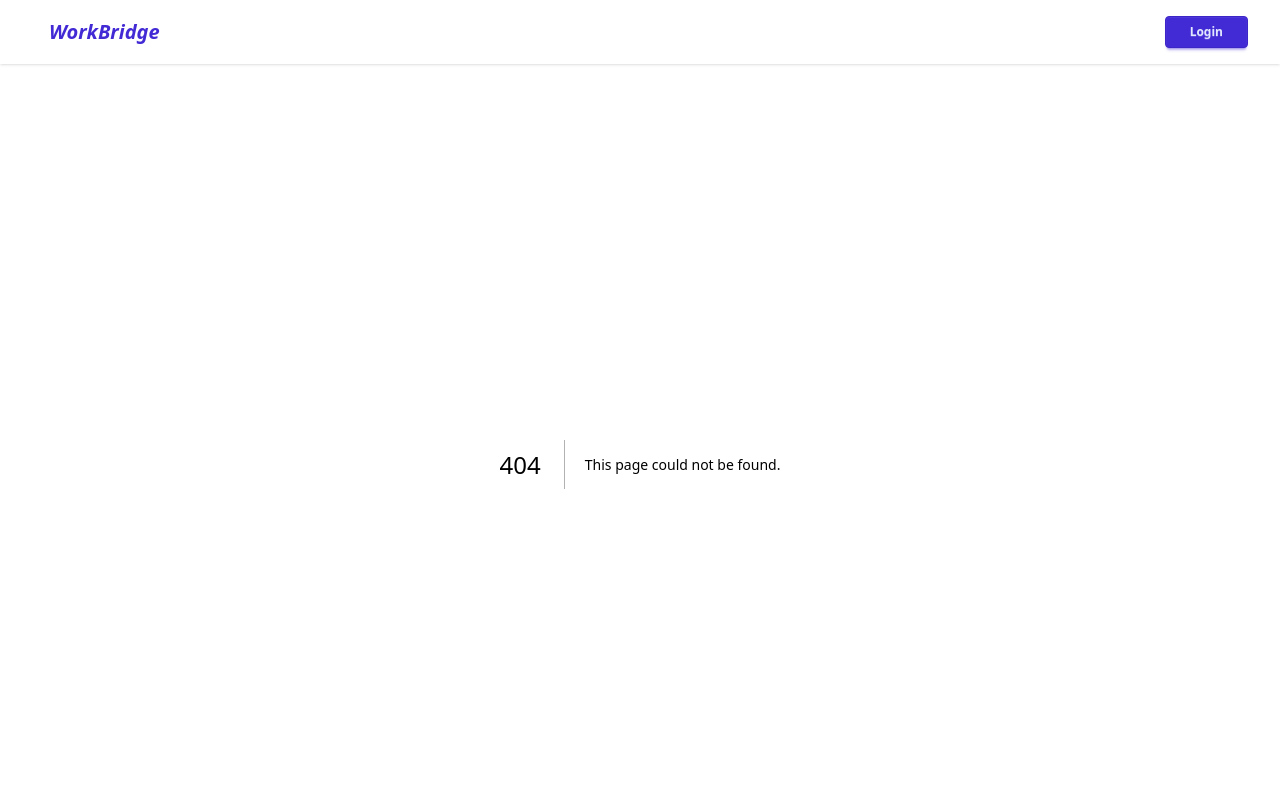
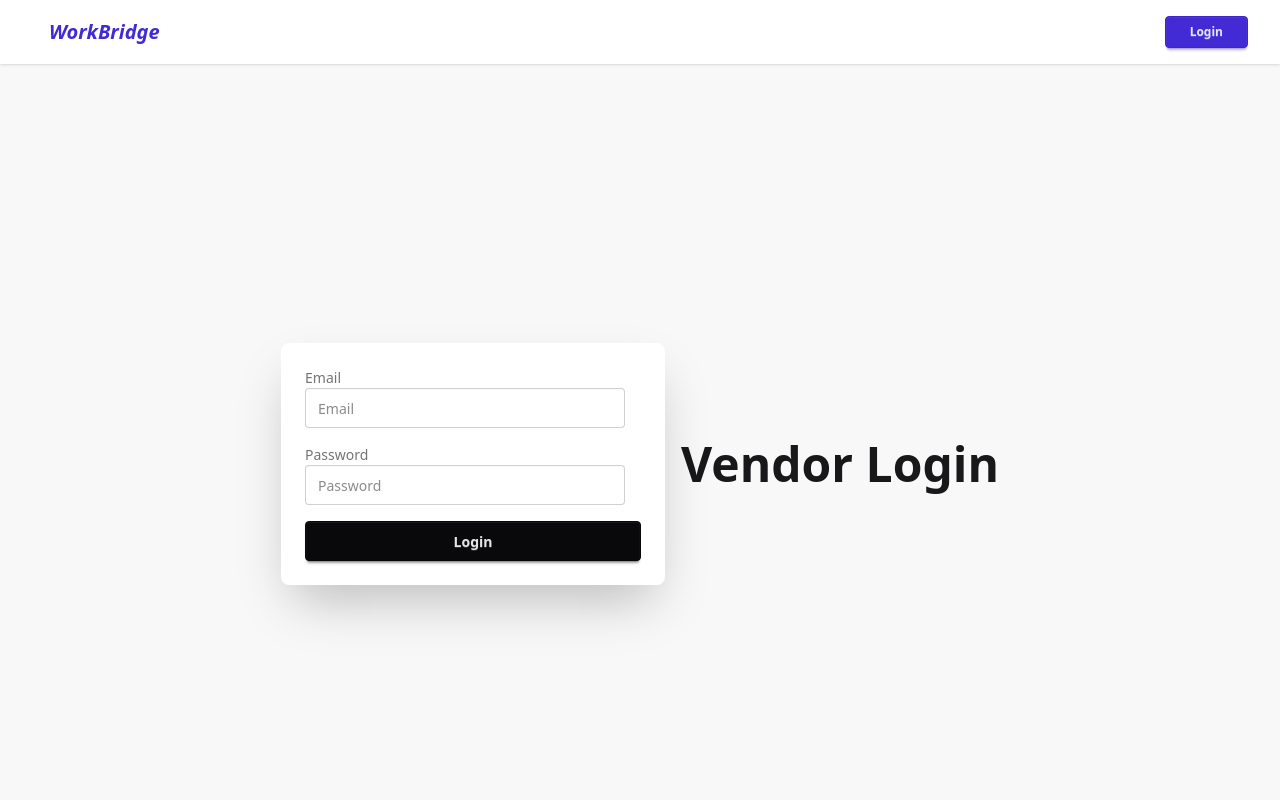
Before and after one commit to pritom-Das/WorkBridgeFrontEnd, a Next.js app: page /Vendors/login in a window 1280 px wide. Before the commit this address had no page. Shown: the top 800 px of the page. Built offline with nearby package versions, Linux system fonts and the light colour scheme.

Commit message:
pusher notification added

```diff
--- a/Components/Navbar.tsx
+++ b/Components/Navbar.tsx
@@ -95,32 +95,37 @@ export default function Navbar() {
           {links}
         </ul>
       </div>
-
+    {/* nav bar end secction ..............................................  */}
 <div className="navbar-end gap-2">
-        {/* --- Notification Bell Section --- */}
+  {/* --- 1. Notification Bell Section (Admin Only) --- */}
   {userRole && (userRole === "admin" || userRole === "super-admin") && (
     <div className="dropdown dropdown-end">
       <div tabIndex={0} role="button" className="btn btn-ghost btn-circle">
         <div className="indicator">
           <FaBell className="h-5 w-5" />
           {unreadCount > 0 && (
-                  <span className="badge badge-xs badge-primary indicator-item">{unreadCount}</span>
+            <span className="badge badge-xs badge-primary indicator-item">
+              {unreadCount}
+            </span>
           )}
         </div>
       </div>
-            <div tabIndex={0} className="mt-3 z-[1] card card-compact dropdown-content w-64 bg-base-100 shadow-xl border border-base-200">
+      <div
+        tabIndex={0}
+        className="mt-3 z-[50] card card-compact dropdown-content w-64 bg-base-100 shadow-xl border border-base-200"
+      >
         <div className="card-body">
           <h3 className="font-bold text-sm">Notifications</h3>
-                <div className="max-h-48 overflow-y-auto">
+          <div className="max-h-48 overflow-y-auto text-xs">
             {notifications.length > 0 ? (
               notifications.map((n, i) => (
-                      <div key={i} className="py-2 border-b border-base-100 last:border-0 text-xs">
+                <div key={i} className="py-2 border-b border-base-100 last:border-0">
                   <p className="font-semibold text-primary">{n.message}</p>
-                        <p className="opacity-70">By: {n.vendorName}</p>
+                  <p className="opacity-70 text-[10px]">By: {n.vendorName}</p>
                 </div>
               ))
             ) : (
-                    <p className="py-2 text-center opacity-50 text-xs">No new updates</p>
+              <p className="py-2 text-center opacity-50">No new updates</p>
             )}
           </div>
           <button
@@ -134,20 +139,52 @@ export default function Navbar() {
     </div>
   )}
 
+  {/* --- 2. User Info & Logout OR Login Dropdown --- */}
   {userRole ? (
     <div className="flex items-center gap-4">
       <div className="hidden md:block text-right">
-              <p className="text-[10px] opacity-50 font-bold uppercase tracking-widest">Role</p>
-              <p className={`text-xs font-bold ${userRole === 'super-admin' ? 'text-secondary' : 'text-primary'}`}>
+        <p className="text-[10px] opacity-50 font-bold uppercase tracking-widest">
+          Role
+        </p>
+        <p
+          className={`text-xs font-bold ${
+            userRole === "super-admin" ? "text-secondary" : "text-primary"
+          }`}
+        >
           {userRole.toUpperCase()}
         </p>
       </div>
-            <button onClick={handleLogout} className="btn btn-error btn-outline btn-sm">
+      <button
+        onClick={handleLogout}
+        className="btn btn-error btn-outline btn-sm"
+      >
         Logout
       </button>
     </div>
   ) : (
-          <Link href="/login" className="btn btn-primary btn-sm px-6">Login</Link>
+    /* --- 3. Multi-Login Dropdown --- */
+    <div className="dropdown dropdown-end">
+      <div tabIndex={0} role="button" className="btn btn-primary btn-sm px-6">
+        Login
+      </div>
+      <ul
+        tabIndex={0}
+        className="dropdown-content z-[50] menu p-2 shadow-2xl bg-base-100 rounded-box w-52 border border-base-200 mt-2"
+      >
+        <li className="menu-title text-xs uppercase opacity-50 px-4 py-2">
+          Choose Account Type
+        </li>
+        <li>
+          <Link href="/login">Admin Portal</Link>
+        </li>
+        <li>
+          <Link href="/vendor/login">Vendor Portal</Link>
+        </li>
+        <li>
+          <Link href="/customer/login">Customer Portal</Link>
+        </li>
+      </ul>
+    </div>
   )}
 </div>
     </div>
--- /dev/null
+++ b/app/Vendors/addservice/page.tsx
@@ -0,0 +1,7 @@
+export default function VendorAddServicePage() {
+  return (
+    <div>
+      <h1>Add Service Page for Vendors</h1>
+    </div>
+  );
+}
--- /dev/null
+++ b/app/Vendors/login/page.tsx
@@ -0,0 +1,112 @@
+"use client";
+
+import React, { useState } from "react";
+import axios from "axios";
+import { useRouter } from "next/navigation";
+
+export default function AdminLoginPage() {
+  const router = useRouter();
+
+  const [formData, setFormData] = useState({ email: "", password: "" });
+  const [errorMessage, setErrorMessage] = useState("");
+
+  // Handle input changes
+  const handleChange = (e: React.ChangeEvent<HTMLInputElement>) => {
+    setFormData({ ...formData, [e.target.name]: e.target.value });
+  };
+
+  // Simple frontend validation
+  const validateForm = () => {
+    const { email, password } = formData;
+    const emailRegex = /^[^\s@]+@[^\s@]+\.[^\s@]+$/;
+
+    if (!emailRegex.test(email)) {
+      return "Invalid email format";
+    }
+
+    if (password.length < 6) {
+      return "Password must be at least 6 characters";
+    }
+
+    return "";
+  };
+
+const handleSubmit = async (e: React.FormEvent) => {
+    e.preventDefault();
+
+    const validationError = validateForm();
+    if (validationError) {
+      setErrorMessage(validationError);
+      return;
+    }
+
+    try {
+      const res = await axios.post(
+        "http://localhost:3000/vendors/login",
+        {
+          email: formData.email.trim(),
+          password: formData.password.trim(),
+        },
+        {
+          withCredentials: true
+        }
+      );
+
+      console.log("Login successful:", res.data);
+
+      // 1. SAVE the role so the Navbar can find it
+      localStorage.setItem("userRole", res.data.role);
+
+      // 2. REDIRECT using window.location to force Navbar to refresh
+      window.location.href = "/Vendors/addservice";
+
+    } catch (error: any) {
+      setErrorMessage(
+        error.response?.data?.message || "Invalid email or password"
+      );
+    }
+  };
+
+  return (
+    <div className="hero bg-base-200 min-h-screen">
+      <div className="hero-content flex-col lg:flex-row-reverse">
+        <div className="text-center lg:text-left">
+          <h1 className="text-5xl font-bold">Vendor Login</h1>
+        </div>
+        <div className="card bg-base-100 w-full max-w-sm shadow-2xl">
+          <div className="card-body">
+            <form onSubmit={handleSubmit}>
+              <label className="label">Email</label>
+              <input
+                type="email"
+                name="email"
+                className="input"
+                placeholder="Email"
+                value={formData.email}
+                onChange={handleChange}
+              />
+
+              <label className="label mt-4">Password</label>
+              <input
+                type="password"
+                name="password"
+                className="input"
+                placeholder="Password"
+                value={formData.password}
+                onChange={handleChange}
+              />
+
+              {errorMessage && (
+                <p className="text-red-500 mt-2">{errorMessage}</p>
+              )}
+
+              <button type="submit" className="btn btn-neutral mt-4 w-full">
+                Login
+              </button>
+            </form>
+          </div>
+        </div>
+      </div>
+    </div>
+  );
+}
--- a/app/admin/add-admin/page.tsx
+++ b/app/admin/add-admin/page.tsx
@@ -3,6 +3,7 @@
 import React, { useState, useEffect } from 'react';
 import axios from 'axios';
 import Swal from 'sweetalert2';
+import { FaTrash } from 'react-icons/fa'; // Ensure react-icons is installed
 
 interface Admin {
   id: string;
@@ -17,7 +18,6 @@ export default function AdminManagement() {
   const [admins, setAdmins] = useState<Admin[]>([]);
   const [loading, setLoading] = useState(false);
 
-  // 1. Fetch all admins to show on the right side
   const fetchAdmins = async () => {
     try {
       const res = await axios.get('http://localhost:3000/admin/alladmins', { withCredentials: true });
@@ -31,53 +31,65 @@ export default function AdminManagement() {
     fetchAdmins();
   }, []);
 
-  // 2. Vanilla JS Validation Logic
+  // --- DELETE FUNCTIONALITY ---
+  const handleDelete = async (id: string, name: string, role: string) => {
+    // 1. Prevent deleting Super-Admins from the UI
+    if (role === 'super-admin') {
+      Swal.fire("Action Denied", "Super Admins cannot be deleted.", "warning");
+      return;
+    }
+
+    // 2. Confirmation Dialog
+    const result = await Swal.fire({
+      title: 'Are you sure?',
+      text: `You are about to remove ${name}. This action cannot be undone!`,
+      icon: 'warning',
+      showCancelButton: true,
+      confirmButtonColor: '#d33',
+      cancelButtonColor: '#3085d6',
+      confirmButtonText: 'Yes, delete it!'
+    });
+
+    if (result.isConfirmed) {
+      try {
+        await axios.delete(`http://localhost:3000/admin/delete/${id}`, { withCredentials: true });
+
+        Swal.fire("Deleted!", "The admin has been removed.", "success");
+        fetchAdmins(); // Refresh the list
+      } catch (err: any) {
+        Swal.fire("Error", err.response?.data?.message || "Failed to delete admin", "error");
+      }
+    }
+  };
+
   const validateForm = () => {
     const { name, password } = formData;
-
-    // Name: Letters and spaces only
     const nameRegex = /^[A-Za-z\s]+$/;
     if (!nameRegex.test(name)) {
       Swal.fire("Invalid Name", "Name must contain only letters and spaces", "error");
       return false;
     }
-
-    // Password: Min 6 chars
     if (password.length < 6) {
       Swal.fire("Short Password", "Password must be at least 6 characters long", "error");
       return false;
     }
-
-    // Password: 1 Uppercase and 1 Special Char
     const passwordRegex = /^(?=.*[A-Z])(?=.*[!@#$%^&*()_+{}\[\]:;<>,.?~\\/-]).*$/;
     if (!passwordRegex.test(password)) {
       Swal.fire("Weak Password", "Must contain at least one uppercase letter and one special character", "error");
       return false;
     }
-
     return true;
   };
 
-  // 3. Handle Form Submission
   const handleSubmit = async (e: React.FormEvent) => {
     e.preventDefault();
-
     if (!validateForm()) return;
-
     setLoading(true);
     try {
       await axios.post('http://localhost:3000/admin/create', formData, { withCredentials: true });
-
-      Swal.fire({
-        title: "Success!",
-        text: "Admin added successfully",
-        icon: "success",
-        timer: 1500,
-        showConfirmButton: false
-      });
-
-      setFormData({ name: '', email: '', password: '' }); // Reset form
-      fetchAdmins(); // Refresh the list on the right side
+      Swal.fire({ title: "Success!", text: "Admin added successfully", icon: "success", timer: 1500, showConfirmButton: false });
+      setFormData({ name: '', email: '', password: '' });
+      fetchAdmins();
     } catch (err: any) {
       Swal.fire("Error", err.response?.data?.message || "Failed to create admin", "error");
     } finally {
@@ -89,53 +101,25 @@ export default function AdminManagement() {
     <div className="p-6 lg:p-10 min-h-screen bg-base-200">
       <div className="max-w-7xl mx-auto grid grid-cols-1 lg:grid-cols-12 gap-8">
 
-        {/* LEFT SIDE: ADD ADMIN FORM (4 columns wide) */}
+        {/* LEFT SIDE: FORM */}
         <div className="lg:col-span-4">
-          <div className="card bg-base-100 shadow-xl">
+          <div className="card bg-base-100 shadow-xl border border-base-300">
             <div className="card-body">
               <h2 className="card-title text-2xl font-bold text-primary mb-4">Add Admin</h2>
               <form onSubmit={handleSubmit} className="space-y-4">
                 <div className="form-control">
                   <label className="label"><span className="label-text font-bold">Full Name</span></label>
-                  <input
-                    type="text"
-                    placeholder="John Doe"
-                    className="input input-bordered focus:input-primary"
-                    value={formData.name}
-                    onChange={(e) => setFormData({...formData, name: e.target.value})}
-                    required
-                  />
+                  <input type="text" placeholder="John Doe" className="input input-bordered focus:input-primary" value={formData.name} onChange={(e) => setFormData({...formData, name: e.target.value})} required />
                 </div>
-
                 <div className="form-control">
                   <label className="label"><span className="label-text font-bold">Email Address</span></label>
-                  <input
-                    type="email"
-                    placeholder="admin@workbridge.com"
-                    className="input input-bordered focus:input-primary"
-                    value={formData.email}
-                    onChange={(e) => setFormData({...formData, email: e.target.value})}
-                    required
-                  />
+                  <input type="email" placeholder="admin@workbridge.com" className="input input-bordered focus:input-primary" value={formData.email} onChange={(e) => setFormData({...formData, email: e.target.value})} required />
                 </div>
-
                 <div className="form-control">
                   <label className="label"><span className="label-text font-bold">Temporary Password</span></label>
-                  <input
-                    type="password"
-                    placeholder="••••••••"
-                    className="input input-bordered focus:input-primary"
-                    value={formData.password}
-                    onChange={(e) => setFormData({...formData, password: e.target.value})}
-                    required
-                  />
+                  <input type="password" placeholder="••••••••" className="input input-bordered focus:input-primary" value={formData.password} onChange={(e) => setFormData({...formData, password: e.target.value})} required />
                 </div>
-
-                <button
-                  type="submit"
-                  className={`btn btn-primary w-full mt-4 ${loading ? 'loading' : ''}`}
-                  disabled={loading}
-                >
+                <button type="submit" className={`btn btn-primary w-full mt-4 ${loading ? 'loading' : ''}`} disabled={loading}>
                   {loading ? 'Creating...' : 'Register Admin'}
                 </button>
               </form>
@@ -143,7 +127,7 @@ export default function AdminManagement() {
           </div>
         </div>
 
-        {/* RIGHT SIDE: ADMIN LIST (8 columns wide) */}
+        {/* RIGHT SIDE: TABLE */}
         <div className="lg:col-span-8">
           <div className="bg-base-100 rounded-2xl shadow-xl overflow-hidden border border-base-300">
             <div className="p-6 bg-base-100 border-b border-base-300 flex justify-between items-center">
@@ -159,14 +143,13 @@ export default function AdminManagement() {
                     <th>Email</th>
                     <th>Role</th>
                     <th>Joined</th>
+                    <th className="text-center">Actions</th>
                   </tr>
                 </thead>
                 <tbody>
                   {admins.map((admin) => (
                     <tr key={admin.id} className="hover">
-                      <td>
-                        <div className="font-bold">{admin.name}</div>
-                      </td>
+                      <td><div className="font-bold">{admin.name}</div></td>
                       <td className="text-sm opacity-70">{admin.email}</td>
                       <td>
                         <span className={`badge badge-sm ${admin.role === 'super-admin' ? 'badge-secondary' : 'badge-ghost'}`}>
@@ -176,13 +159,19 @@ export default function AdminManagement() {
                       <td className="text-xs">
                         {new Date(admin.created_at).toLocaleDateString()}
                       </td>
+                      <td className="text-center">
+                        {admin.role !== 'super-admin' && (
+                          <button
+                            onClick={() => handleDelete(admin.id, admin.name, admin.role)}
+                            className="btn btn-ghost btn-sm text-error hover:bg-error/10"
+                            title="Delete Admin"
+                          >
+                            <FaTrash />
+                          </button>
+                        )}
+                      </td>
                     </tr>
                   ))}
-                  {admins.length === 0 && (
-                    <tr>
-                      <td colSpan={4} className="text-center py-10 opacity-50">No admins found.</td>
-                    </tr>
-                  )}
                 </tbody>
               </table>
             </div>
--- a/package.json
+++ b/package.json
@@ -5,7 +5,7 @@
   "scripts": {
     "dev": "next dev -p 4000",
     "build": "next build",
-    "start": "next start -p 4000",
+    "start": "next start -p 000",
     "lint": "eslint"
   },
   "dependencies": {
```
Lines whose indentation alone changed are shown as unchanged.
